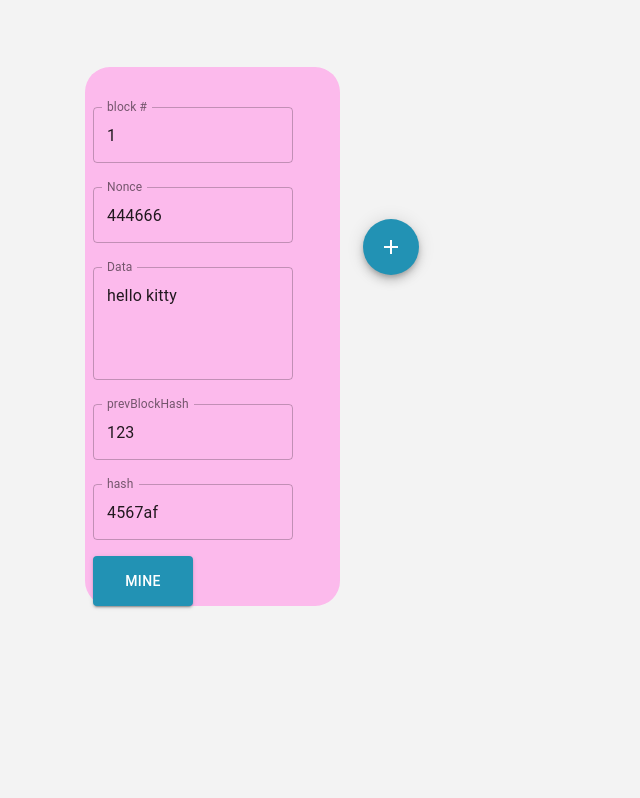
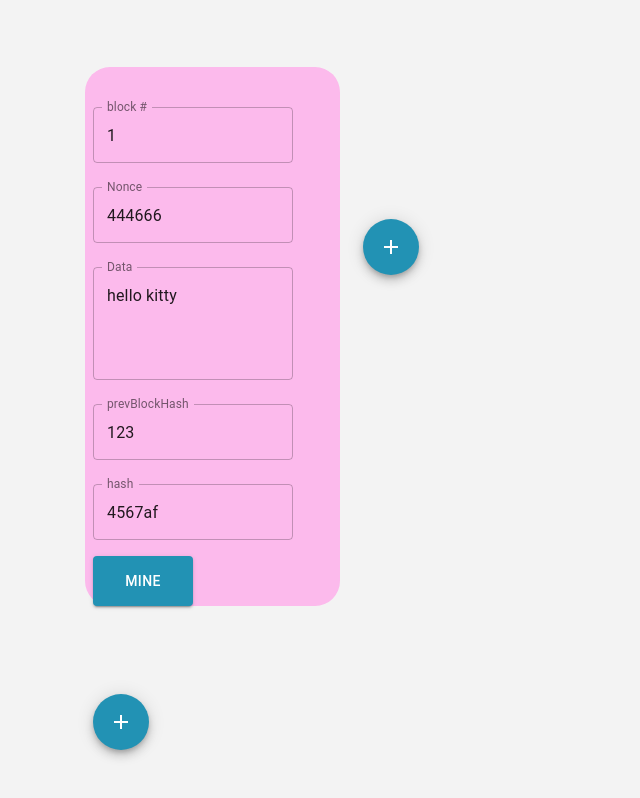
Before and after one commit to eunnovax/blockchain-education, a React (Create React App) app in the folder blockchain_react/: page / in a window 1280 px wide. Shown: the part 1411-2209 px from the top of the page, without its empty margins (0-640 px from the left). Before the commit the page ends 2145 px from the top, so only its background shows below. Built offline with nearby package versions, Linux system fonts and the light colour scheme.

Commit message:
addChain button and method added

```diff
--- a/blockchain_react/src/components/blockchain.js
+++ b/blockchain_react/src/components/blockchain.js
@@ -25,7 +25,6 @@ const SampleFab = () => {
           >
             <AddIcon />
           </Fab>
-
 }
 
 
--- a/blockchain_react/src/components/network.js
+++ b/blockchain_react/src/components/network.js
@@ -1,6 +1,29 @@
 import React, { Component } from "react";
 import { ProductConsumer } from "../context";
 import Blockchain from "./Blockchain";
+import Fab from '@material-ui/core/Fab';
+import AddIcon from '@material-ui/icons/Add';
+import { makeStyles } from '@material-ui/core/styles';
+
+const useStyles = makeStyles(theme => ({
+  fab: {
+    margin: theme.spacing(1),
+  },
+  extendedIcon: {
+    marginRight: theme.spacing(1),
+  },
+}));
+
+const SampleFab = () => {
+  const classes = useStyles();
+  return  <Fab
+          color="primary"
+          aria-label="Add"
+          className={classes.fab}
+          >
+            <AddIcon />
+          </Fab>
+}
 
 class Network extends Component {
   render() {
@@ -10,7 +33,9 @@ class Network extends Component {
           <div className="container">
             <ProductConsumer>
               {value => {
-                return value.network.map(blockchain => {
+                return (
+                  <React.Fragment>
+                {value.network.map(blockchain => {
                   return (
                       <Blockchain
                         key={value.network.indexOf(blockchain) + 1}
@@ -18,7 +43,16 @@ class Network extends Component {
                         chainID={value.network.indexOf(blockchain)+1}
                       />
                   );
-                });
+                })}
+                <div
+                  onClick = {e=>{
+                    value.addChain();
+                  }}
+                >
+                  <SampleFab/>
+                </div>
+              </React.Fragment>
+                );
               }}
             </ProductConsumer>
           </div>
--- a/blockchain_react/src/context.js
+++ b/blockchain_react/src/context.js
@@ -137,6 +137,26 @@ class ProductProvider extends Component {
     tempNetwork[chain-1].chain = [...tempNetwork[chain-1].chain, newBlock];
     this.setState({network: tempNetwork});
   };
+  addChain = () => {
+    let tempNetwork = [...this.state.network];
+    let newChain = {};
+    newChain.nodes = 0;
+    newChain.title = 'New Blockchain';
+    newChain.chainId = tempNetwork.length + 1;
+    newChain.chain = [];
+
+    let newBlock = {};
+    newBlock.blockNumber = 1;
+    newBlock.data = 'new block';
+    newBlock.nonce = 1111;
+    newBlock.previousBlockHash = '0';
+    newBlock.timestamp = 1111;
+    newBlock.hash = '';
+
+    newChain.chain = [...newChain.chain, newBlock];
+    tempNetwork = [...tempNetwork, newChain];
+    this.setState({network: tempNetwork});
+  };
   //END OF BODY METHODS
 
   render() {
@@ -151,7 +171,8 @@ class ProductProvider extends Component {
           mine: this.mine,
           changeNonce: this.changeNonce,
           changeData: this.changeData,
-          addBlock: this.addBlock
+          addBlock: this.addBlock,
+          addChain: this.addChain
           // bodyMethod: this.bodyMethod
         }}
       >
```
